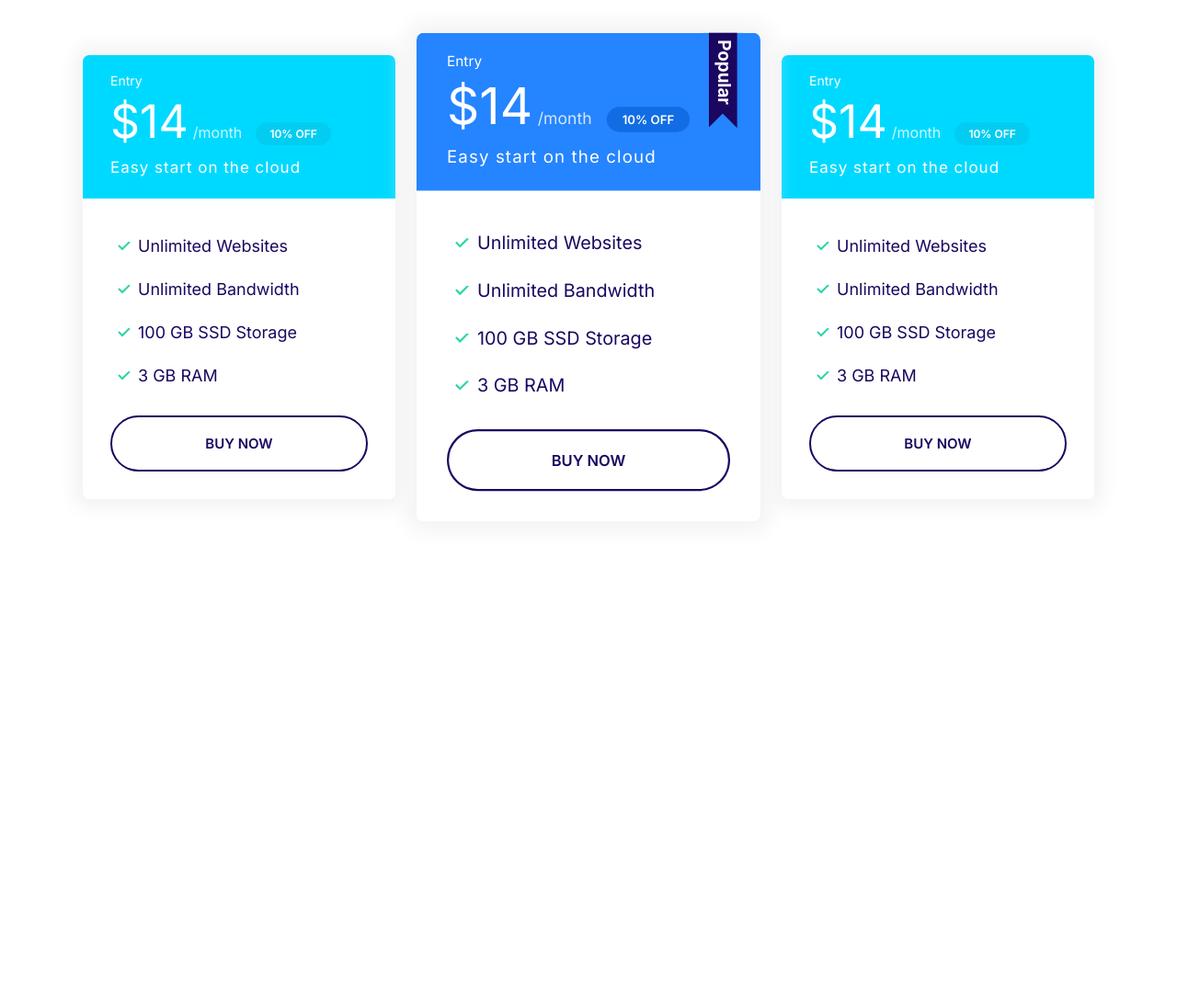
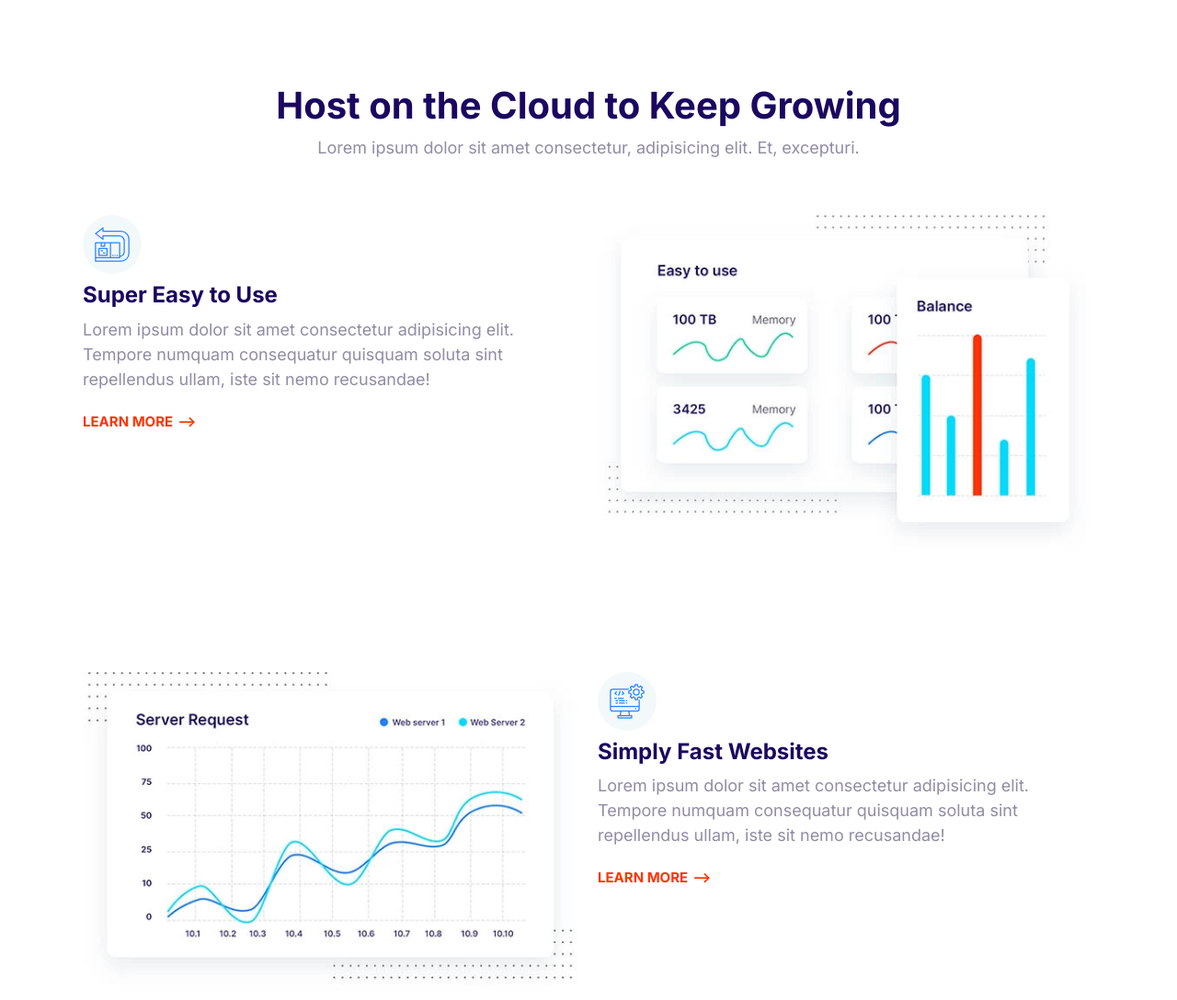
Before and after one commit to muh-haris/moshify, a plain HTML site: page index.html in a window 1280 px wide. Shown: the top 1088 px of the page at 92% size. Before the commit the page ends 800 px from the top, so only its background shows below. Drawn offline with Linux system fonts and the light colour scheme.

Commit message:
Define features block.

```diff
--- a/css/styles.css
+++ b/css/styles.css
@@ -716,7 +716,7 @@ a{
     }
 }
 
-/* Domain */
+/* Domain Block */
 .block-domain .input-group {
     box-shadow: 0 0 30px 20px #e6ebee;
     border: 0;
@@ -750,3 +750,27 @@ a{
     max-width: 500px;
     margin: 0 auto;
 }
+
+/* Features */
+.feature {
+    gap: 4rem 2rem;
+    margin: 12rem 0;
+}
+
+.feature:first-of-type {
+    margin-top: 6rem;
+}
+
+.feature__heading {
+    margin: 1rem 0;
+}
+
+.feature__image {
+    width: 100%;
+}
+
+@media screen and (min-width: 768px) {
+    .feature:nth-of-type(even) .feature__content {
+        order: 2;
+    }
+}
--- a/index.html
+++ b/index.html
@@ -15,69 +15,95 @@
     <link rel="stylesheet" href="css/styles.css" />
   </head>
   <body>
-    <section class="block container block-plan">
-      <div class="grid grid--1x3">
-        <div class="plan">
-          <div class="card card--secondary">
-            <header class="card__header">
-              <h3 class="plan__name">Entry</h3>
-              <span class="plan__price">$14</span>
-              <span class="plan__billing-cycle">/month</span>
-              <span class="badge badge--secondary badge--small">10% OFF</span>
-              <span class="plan__description">Easy start on the cloud</span>
-            </header>
-            <div class="card__body">
-              <ul class="list list--tick">
-                <li class="list__item">Unlimited Websites</li>
-                <li class="list__item">Unlimited Bandwidth</li>
-                <li class="list__item">100 GB SSD Storage</li>
-                <li class="list__item">3 GB RAM</li>
-              </ul>
-              <button class="btn btn--outline btn--block">Buy Now</button>
-            </div>
-          </div>
+    <section class="block container">
+      <header class="block__header">
+        <h2>Host on the Cloud to Keep Growing</h2>
+        <p>
+          Lorem ipsum dolor sit amet consectetur, adipisicing elit. Et,
+          excepturi.
+        </p>
+      </header>
+      <article class="grid grid--1x2 feature">
+        <div class="feature__content">
+          <span class="icon-container">
+            <svg class="icon icon--primary">
+              <use xlink:href="images/sprite2.svg#easy"></use>
+            </svg>
+          </span>
+          <h3 class="feature__heading">Super Easy to Use</h3>
+          <p>
+            Lorem ipsum dolor sit amet consectetur adipisicing elit. Tempore
+            numquam consequatur quisquam soluta sint repellendus ullam, iste sit
+            nemo recusandae!
+          </p>
+          <a href="#" class="link-arrow">Learn More</a>
         </div>
-        <div class="plan plan--popular">
-          <div class="card card--primary">
-            <header class="card__header">
-              <h3 class="plan__name">Entry</h3>
-              <span class="plan__price">$14</span>
-              <span class="plan__billing-cycle">/month</span>
-              <span class="badge badge--primary badge--small">10% OFF</span>
-              <span class="plan__description">Easy start on the cloud</span>
-            </header>
-            <div class="card__body">
-              <ul class="list list--tick">
-                <li class="list__item">Unlimited Websites</li>
-                <li class="list__item">Unlimited Bandwidth</li>
-                <li class="list__item">100 GB SSD Storage</li>
-                <li class="list__item">3 GB RAM</li>
-              </ul>
-              <button class="btn btn--outline btn--block">Buy Now</button>
-            </div>
-          </div>
+        <picture>
+          <source
+            type="image/webp"
+            srcset="images/easy.webp 1x, images/easy@2x.webp 2x"
+          />
+          <source
+            type="image/jpg"
+            srcset="images/easy.jpg 1x, images/easy@2x.jpg 2x"
+          />
+          <img class="feature__image" src="images/easy@2x.jpg" alt="" />
+        </picture>
+      </article>
+      <article class="grid grid--1x2 feature">
+        <div class="feature__content">
+          <span class="icon-container">
+            <svg class="icon icon--primary">
+              <use xlink:href="images/sprite2.svg#computer"></use>
+            </svg>
+          </span>
+          <h3 class="feature__heading">Simply Fast Websites</h3>
+          <p>
+            Lorem ipsum dolor sit amet consectetur adipisicing elit. Tempore
+            numquam consequatur quisquam soluta sint repellendus ullam, iste sit
+            nemo recusandae!
+          </p>
+          <a href="#" class="link-arrow">Learn More</a>
         </div>
-        <div class="plan">
-          <div class="card card--secondary">
-            <header class="card__header">
-              <h3 class="plan__name">Entry</h3>
-              <span class="plan__price">$14</span>
-              <span class="plan__billing-cycle">/month</span>
-              <span class="badge badge--secondary badge--small">10% OFF</span>
-              <span class="plan__description">Easy start on the cloud</span>
-            </header>
-            <div class="card__body">
-              <ul class="list list--tick">
-                <li class="list__item">Unlimited Websites</li>
-                <li class="list__item">Unlimited Bandwidth</li>
-                <li class="list__item">100 GB SSD Storage</li>
-                <li class="list__item">3 GB RAM</li>
-              </ul>
-              <button class="btn btn--outline btn--block">Buy Now</button>
-            </div>
-          </div>
+        <picture>
+          <source
+            type="image/webp"
+            srcset="images/fast.webp 1x, images/fast@2x.webp 2x"
+          />
+          <source
+            type="image/jpg"
+            srcset="images/fast.jpg 1x, images/fast@2x.jpg 2x"
+          />
+          <img class="feature__image" src="images/fast@2x.jpg" alt="" />
+        </picture>
+      </article>
+      <article class="grid grid--1x2 feature">
+        <div class="feature__content">
+          <span class="icon-container">
+            <svg class="icon icon--primary">
+              <use xlink:href="images/sprite2.svg#wordpress"></use>
+            </svg>
+          </span>
+          <h3 class="feature__heading">Wordpress Made Easy</h3>
+          <p>
+            Lorem ipsum dolor sit amet consectetur adipisicing elit. Tempore
+            numquam consequatur quisquam soluta sint repellendus ullam, iste sit
+            nemo recusandae!
+          </p>
+          <a href="#" class="link-arrow">Learn More</a>
         </div>
-      </div>
+        <picture>
+          <source
+            type="image/webp"
+            srcset="images/wordpress.webp 1x, images/wordpress@2x.webp 2x"
+          />
+          <source
+            type="image/jpg"
+            srcset="images/wordpress.jpg 1x, images/wordpress@2x.jpg 2x"
+          />
+          <img class="feature__image" src="images/wordpress@2x.jpg" alt="" />
+        </picture>
+      </article>
     </section>
 
     <script src="js/main.js"></script>
```
Also changed, not shown: components/features block.html (added, +92 -0 lines), images/easy.jpg (added), images/easy.webp (added), images/easy@2x.jpg (added), images/easy@2x.webp (added), images/fast.jpg (added), images/fast.webp (added), images/fast@2x.jpg (added), images/fast@2x.webp (added), images/wordpress.jpg (added), images/wordpress.webp (added), images/wordpress@2x.jpg (added), images/wordpress@2x.webp (added).
